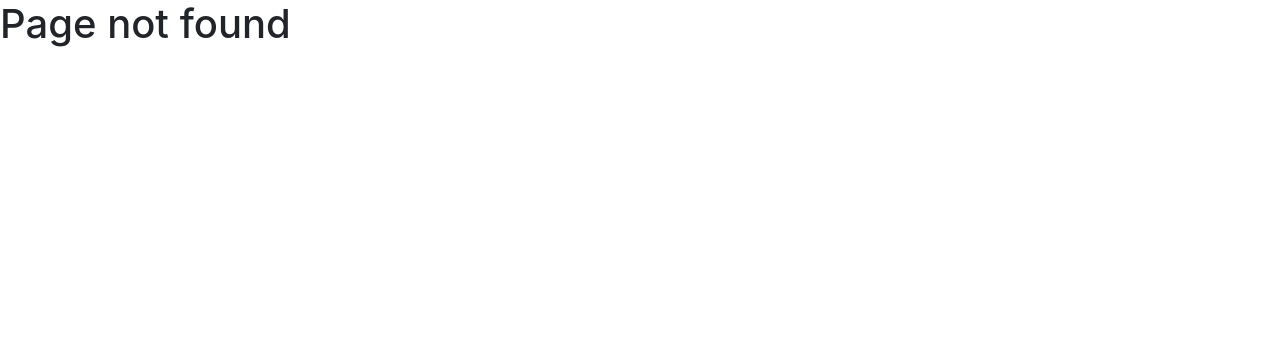
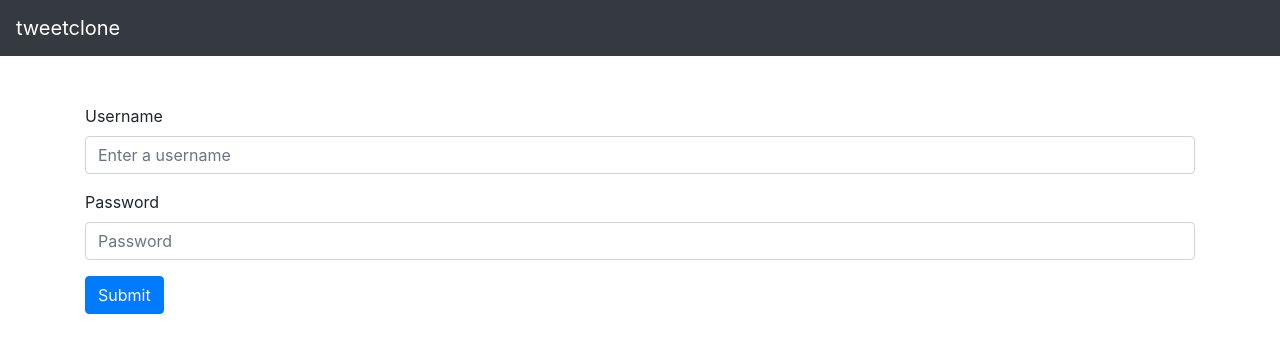
Before and after one commit to aleksandr12smirnov/vue-twitterclone, a Vue app: page /signup in a window 1280 px wide. Before the commit this address had no page. Shown: the top 352 px of the page. Built offline with nearby package versions, Linux system fonts and the light colour scheme.

Commit message:
Form vue

```diff
--- a/src/App.vue
+++ b/src/App.vue
@@ -1,5 +1,16 @@
 <template>
   <div id="app">
+    <nav class="navbar navbar-expand-sm navbar-dark bg-dark">
+      <router-link class="navbar-brand" :to="{name: 'home'}">tweetclone</router-link>
+      <button class="navbar-toggler" type="button" data-toggle="collapse" data-target="#navbarContent" aria-controls="navbarContent" aria-expanded="false" aria-label="Toggle navigation">
+        <span class="navbar-toggler-icon"></span>
+      </button>
+
+      <div class="collapse navbar-collapse" id="navbarContent">
+        <ul class="navbar-nav mr-auto">
+        </ul>
+      </div>
+    </nav>
     <router-view/>
   </div>
 </template>
--- a/src/router.js
+++ b/src/router.js
@@ -3,6 +3,7 @@ import Router from 'vue-router';
 import PageNotFound  from './views/PageNotFound.vue';
 import Home from './views/Home.vue';
 import API from './views/API.vue';
+import Signup from './views/Signup.vue';
 
 Vue.use(Router);
 
@@ -12,17 +13,18 @@ export default new Router({
     {
       path: '/',
       name: 'home',
-      component: Home,
+      component: Home
+    },
+    {
+      path: '/signup',
+      name: 'signup',
+      component: Signup
     },
     {
       path: '/api',
-      name: 'api',
+      name: 'pagenotfound',
       component: API
     },
-    {
-      path: '**',
-      name: 'pagenotfound',
-      component: PageNotFound
-    }
+    { path: '**', component: PageNotFound }
   ],
 });
--- a/src/views/Home.vue
+++ b/src/views/Home.vue
@@ -1,6 +1,19 @@
 <template>
   <div class="home">
-    <h1>Home page</h1>
+    <div class="jumbotron">
+      <h1 class="display-4">tweetclone</h1>
+      <p class="lead">
+        Maybe a Twitter clone
+      </p>
+      <hr class="my-4">
+      <router-link
+        class="btn btn-primary btn-lg"
+        role="button"
+        :to="{name: 'signup'}"
+        >
+        Sign up!
+      </router-link>
+    </div>
   </div>
 </template>
 
--- /dev/null
+++ b/src/views/Signup.vue
@@ -0,0 +1,49 @@
+<template>
+  <div class="signup container pt-5">
+    <form @submit.prevent="signup">
+      <div class="form-group">
+        <label for="username">Username</label>
+        <input
+          type="text"
+          class="form-control"
+          id="username"
+          placeholder="Enter a username"
+          v-model="user.username"
+          required
+        >
+      </div>
+      <div class="form-group">
+        <label for="password">Password</label>
+        <input
+          type="password"
+          class="form-control"
+          id="password"
+          placeholder="Password"
+          v-model="user.password"
+          required
+        >
+      </div>
+      <button type="submit" class="btn btn-primary">Submit</button>
+    </form>
+  </div>
+</template>
+
+<script>
+export default {
+  data: () => ({
+    user: {
+      username: '',
+      password: ''
+    }
+  }),
+  methods: {
+    signup() {
+      console.log('User object', this.user);
+      console.log('Username:', this.user.username);
+      console.log('Password:', this.user.password);
+
+      console.log('Forms was submitted!');
+    }
+  }
+};
+</script>
```
Also changed, not shown: src/assets/logo.png (deleted), 1 other file (tests, documents, lock files or other folders).
